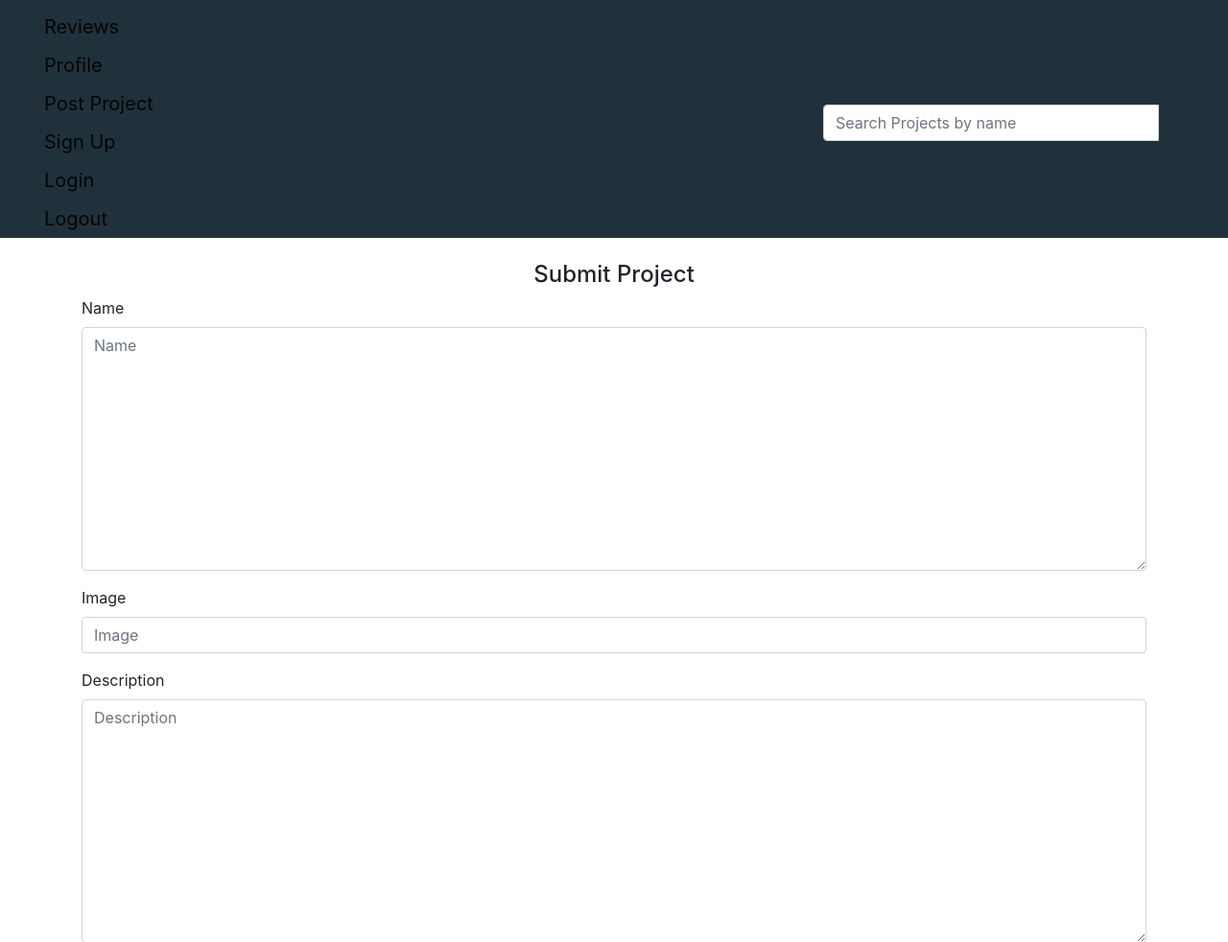
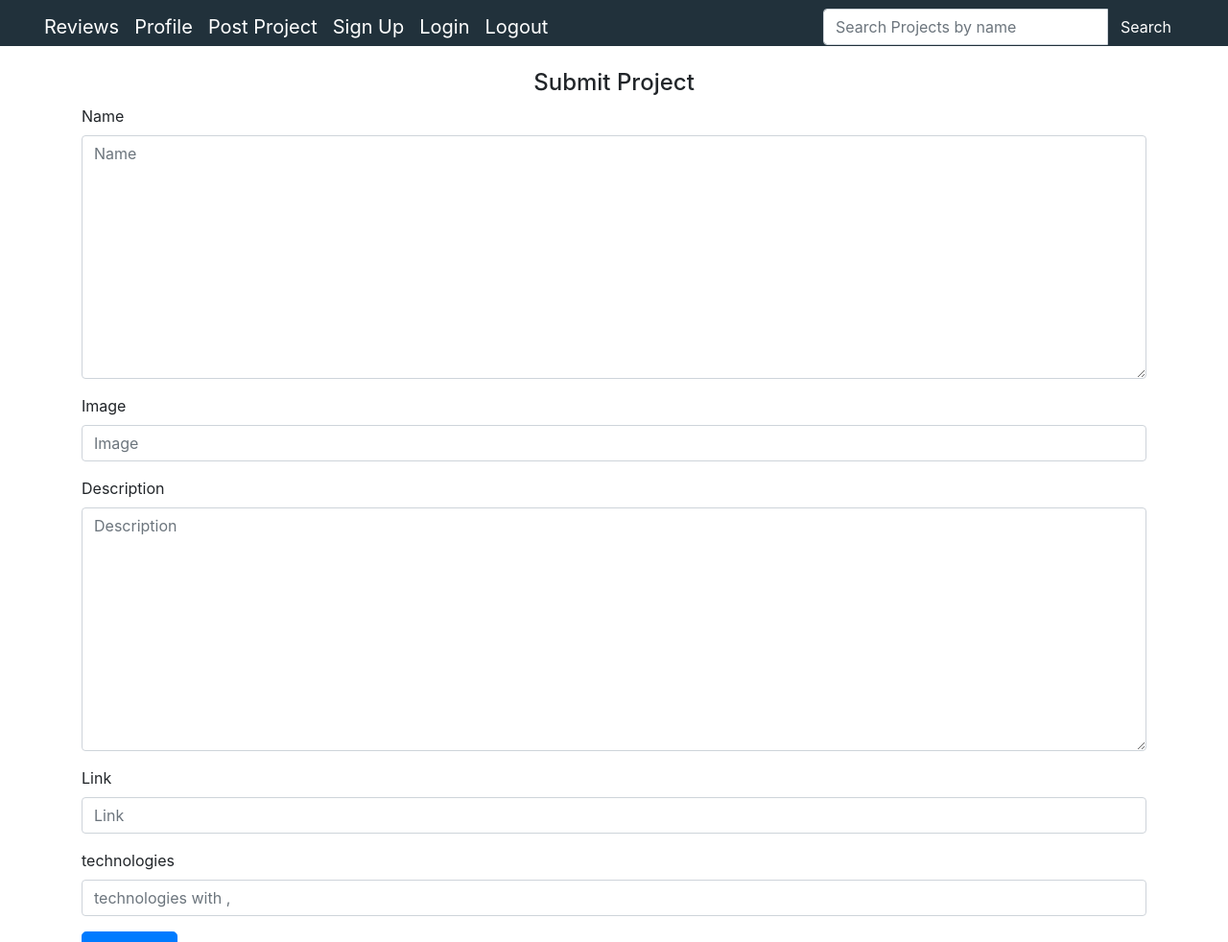
Before and after one commit to Brigid-Chepkemoi/peer-revs, a Django app: page /submit-project/ in a window 1280 px wide. Shown: the top 982 px of the page at 96% size. Run offline with Django 4.2, Linux system fonts and the light colour scheme; the visitor is signed in with stand-in values (Sample User, id 1); data comes from the database, SQL or seed files in the repository; some libraries are stand-ins or nearby versions.

Commit message:
add styling

```diff
--- a/peerreview/templates/navbar.html
+++ b/peerreview/templates/navbar.html
@@ -10,27 +10,27 @@
 <body>
     <nav class ="navbar navbar-light" style=" background-color: #21313b;padding-bottom: 0; ">
         <div class="container-fluid">
-            <div class=" col-sm-4 col-md-4 navbar-header HE"style=" color:aliceblue;">
-                <a href="{%url 'index'%}" class="navbar-brand">Reviews</a>
+            <div class=" col-sm-4 col-md-4 navbar-header HE"style=" color:white; display:flex">
+                <a href="{%url 'index'%}" style="color:white" class="navbar-brand">Reviews</a>
 
                 <div>
-                    <a href="{%url 'profile'%}"class="navbar-brand">Profile</a>
+                    <a href="{%url 'profile'%}" style="color:white" class="navbar-brand">Profile</a>
                 </div>
 
                 <div>
-                    <a href="{%url 'submit-project'%}"class="navbar-brand">Post Project</a>
+                    <a href="{%url 'submit-project'%}" style="color:white" class="navbar-brand">Post Project</a>
                 </div>
 
             <div>
-                <a href="{%url 'django_registration_register'%}"class="navbar-brand">Sign Up</a>
+                <a href="{%url 'django_registration_register'%}" style="color:white" class="navbar-brand">Sign Up</a>
                 </div>
 
                 <div>
-                    <a href="{%url 'login'%}"class="navbar-brand">Login</a>
+                    <a href="{%url 'login'%}"class="navbar-brand" style="color:white" >Login</a>
                 </div>
 
                 <div>
-                    <a href="{%url 'logout'%}"class="navbar-brand">Logout</a>
+                    <a href="{%url 'logout'%}"class="navbar-brand" style="color:white" >Logout</a>
                 </div>
             </div>
             <!-- Adding a search form -->
@@ -39,7 +39,7 @@
                     <div class="input-group">
                         <input type="test" class="form-control" placeholder="Search Projects by name" name="project">
                         <div class="input-group-btn">
-                            <button class="btn btn-default" type="submit"><i class="glyphicon glyphicon-search"></i></button>
+                            <button class="btn btn-default" style="color:white" type="submit"><i class="glyphicon glyphicon-search"></i>Search</button>
                         </div>
 
                     </div>
--- a/static/style.css
+++ b/static/style.css
@@ -24,7 +24,7 @@
 .HE a{
 
 text-decoration: none;
-color: #ffffff;
+color: white;
 }
 .HE,a:hover{
 
```
